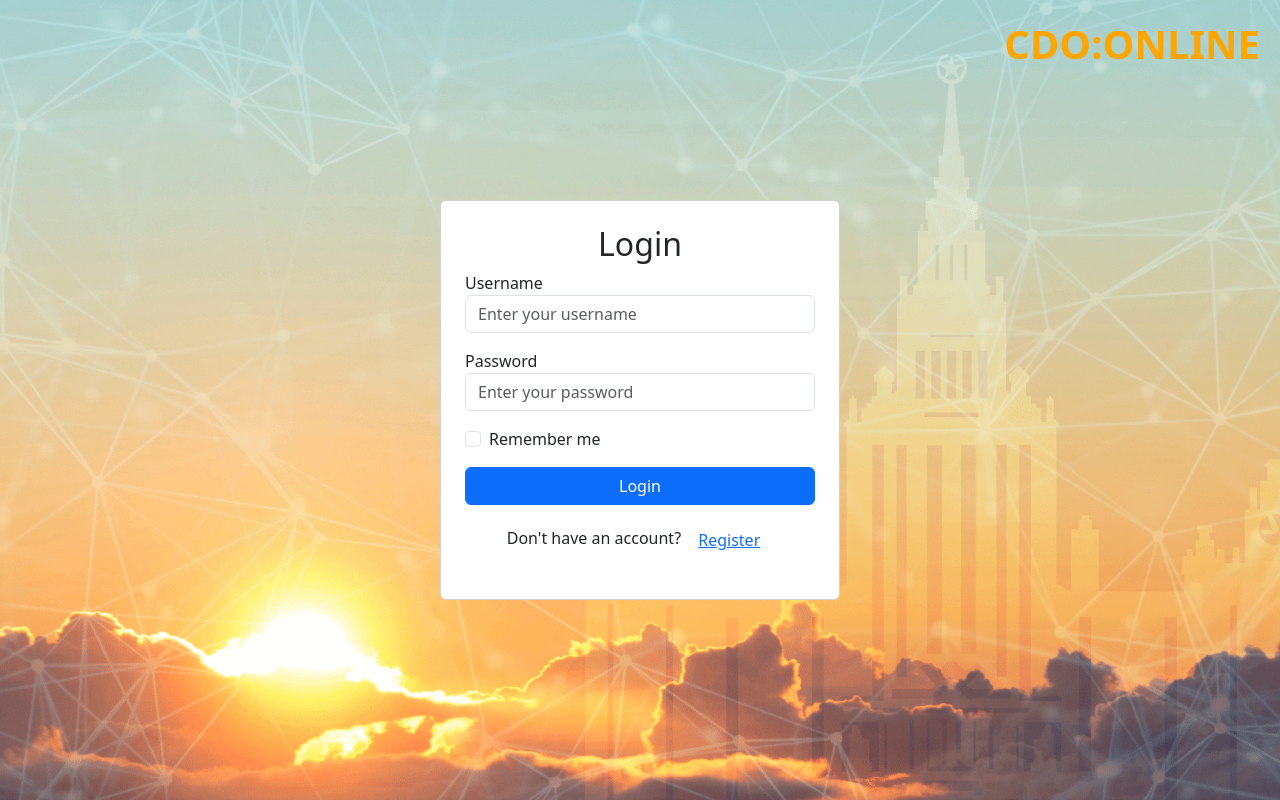
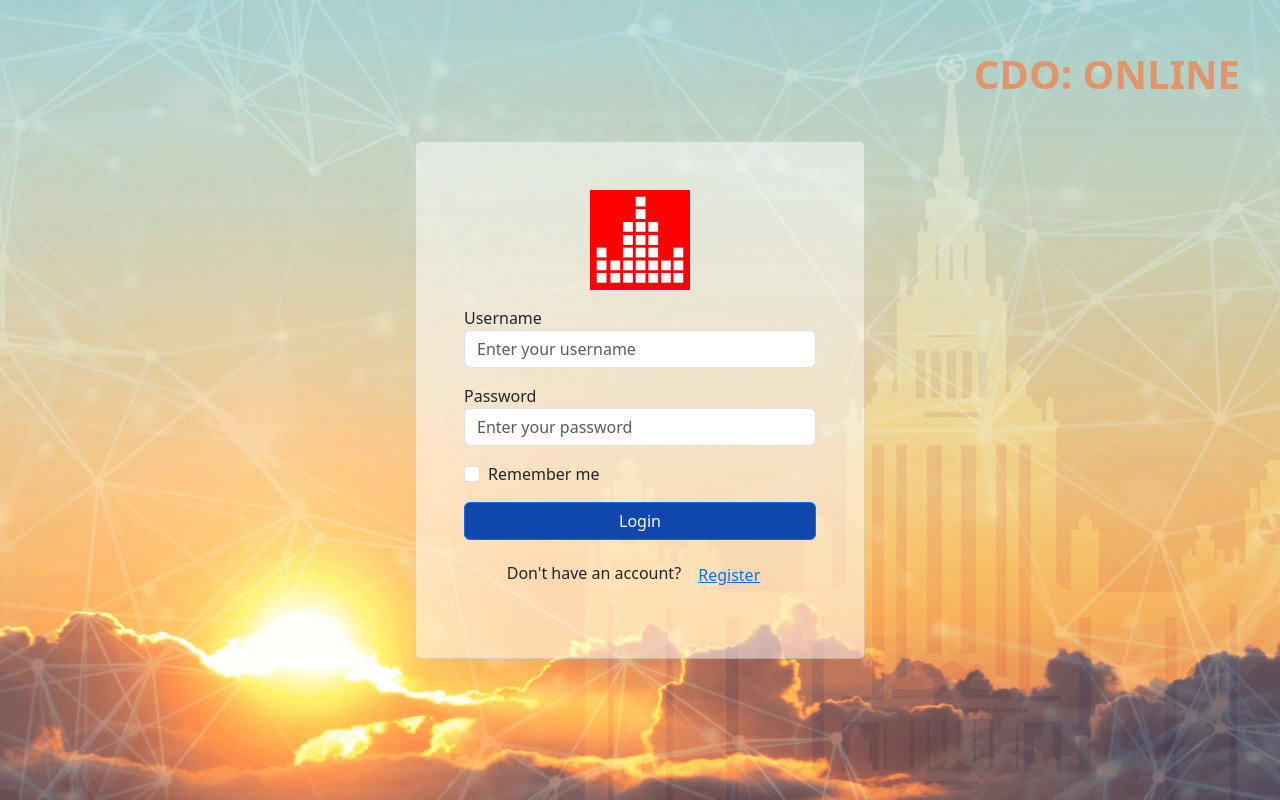
Before and after one commit to Vostrikov2014/cdo, a React (Vite) app in the folder cdo-front/: page / in a window 1280 px wide. Built offline with nearby package versions, Linux system fonts and the light colour scheme.

Commit message:
add logo

```diff
--- a/cdo-front/src/App.jsx
+++ b/cdo-front/src/App.jsx
@@ -1,5 +1,5 @@
 import React from 'react';
-import {BrowserRouter as Router, Route, Routes} from 'react-router-dom';
+import {BrowserRouter as Router, Route, Routes, useLocation} from 'react-router-dom';
 import Home from './components/Home.jsx';
 import Login from './components/Login.jsx';
 import Register from './components/Register.jsx';
@@ -7,8 +7,14 @@ import Conference from "./components/Conference.jsx";
 import CreateConference from "./components/CreateConference.jsx";
 import ConferenceList from "./components/ConferenceList.jsx";
 import ConferenceDetails from "./components/ConferenceDetails.jsx";
+import Logo from './components/Logo.jsx';
 
 const App = () => {
+    const location = useLocation();
+
+    // Conditionally render the Logo component based on the current path
+    const showLogo = location.pathname !== '/' && location.pathname !== '/login';
+
     return (
         <div className="d-flex justify-content-center align-items-center"
              style={{
@@ -19,20 +25,39 @@ const App = () => {
                  backgroundPosition: 'center',
                  backgroundRepeat: 'no-repeat'
              }}>
-            <Router>
+            {showLogo && (
+                <div className="position-absolute top-0 start-0 p-5">
+                    <Logo/>
+                </div>
+            )}
+            <h1
+                style={{
+                    color: '#e0956a',
+                    position: 'absolute', // Абсолютное позиционирование
+                    top: '50px',
+                    right: '40px',        // Привязка к правому верхнему углу
+                    fontWeight: 'bold'
+                }}>
+                CDO: ONLINE
+            </h1>
             <Routes>
                 <Route path="/" element={<Login/>}/>
                 <Route path="/login" element={<Login/>}/>
                 <Route path="/register" element={<Register/>}/>
                 <Route path="/home" element={<Home/>}/>
-                    <Route path="/create-conference" element={<CreateConference />}/>
-                    <Route path="/list-conference" element={<ConferenceList />}/>
-                    <Route path="/conference/:roomName" element={<Conference />}/>
-                    <Route path="/conference-details/:id" element={<ConferenceDetails />}/>
+                <Route path="/create-conference" element={<CreateConference/>}/>
+                <Route path="/list-conference" element={<ConferenceList/>}/>
+                <Route path="/conference/:roomName" element={<Conference/>}/>
+                <Route path="/conference-details/:id" element={<ConferenceDetails/>}/>
             </Routes>
-            </Router>
         </div>
     );
 };
 
-export default App;
+const AppWrapper = () => (
+    <Router>
+        <App/>
+    </Router>
+);
+
+export default AppWrapper;
--- a/cdo-front/src/components/ConferenceList.jsx
+++ b/cdo-front/src/components/ConferenceList.jsx
@@ -27,19 +27,26 @@ const ConferenceList = () => {
     if (error) return <div>{error}</div>;
 
     return (
-        <div className="container mt-5">
-            <h2 className="text-center mb-4" style={{ fontWeight: 'bold' }}>Your Conferences</h2>
+        <div className="container"
+             style={{minHeight: '100vh', paddingTop: '40px'}}
+        >
+            <h2 className="text-center mb-4" style={{fontWeight: 'bold'}}>Your Conferences</h2>
             <div className="row">
                 {conferences.length > 0 ? (
                     conferences.map((conference) => (
                         <div className="col-md-4 mb-4" key={conference.id}>
-                            <div className="card">
+                            <div className="card" style={{
+                                backgroundColor: 'rgba(255, 255, 255, 0.5)',
+                                border: '1px solid rgba(0, 0, 0, 0.1)',
+                            }}>
                                 <div className="card-body">
                                     <h5 className="card-title">{conference.conferenceName}</h5>
-                                    <p className="card-text">Start Time: {new Date(conference.startTime).toLocaleString()}</p>
-                                    <p className="card-text">End Time: {new Date(conference.endTime).toLocaleString()}</p>
-                                    <a href={`/conference/${conference.conferenceName}`} className="btn btn-primary">
-                                        View Conference
+                                    <p className="card-text">Start
+                                        Time: {new Date(conference.startTime).toLocaleString()}</p>
+                                    <p className="card-text">End
+                                        Time: {new Date(conference.endTime).toLocaleString()}</p>
+                                    <a href={`/conference/${conference.conferenceName}`} className="btn btn-primary" style={{backgroundColor: '#0f47ad'}}>
+                                        Start conf
                                     </a>
                                 </div>
                             </div>
--- a/cdo-front/src/components/CreateConference.jsx
+++ b/cdo-front/src/components/CreateConference.jsx
@@ -50,7 +50,12 @@ const CreateConference = () => {
     };
 
     return (
-        <div className="card p-4" style={{ width: '400px' }}>
+        <div className="card p-5"
+             style={{
+                 width: '450px',
+                 backgroundColor: 'rgba(255, 255, 255, 0.5)',
+                 border: '1px solid rgba(0, 0, 0, 0.1)',
+             }}>
             <h2>Create conference</h2>
             <form onSubmit={handleSubmit}>
                 <div className="mb-3">
@@ -82,7 +87,7 @@ const CreateConference = () => {
                         required
                     />
                 </div>
-                <button type="submit" className="btn btn-primary w-100">Create</button>
+                <button type="submit" className="btn btn-primary w-100" style={{backgroundColor: '#0f47ad'}}>Create</button>
             </form>
         </div>
     );
--- a/cdo-front/src/components/Home.jsx
+++ b/cdo-front/src/components/Home.jsx
@@ -35,33 +35,37 @@ const Home = () => {
                 padding: '20px',        // Отступы
                 color: 'wight'
             }}>
-
-            <h1
-                style={{
-                    color: 'orange',
-                    position: 'absolute', // Абсолютное позиционирование
-                    top: '20px',
-                    right: '20px',        // Привязка к правому верхнему углу
-                    fontWeight: 'bold'
-                }}>
-                CDO:ONLINE
-            </h1>
-
             <div className="container mt-5">
-                <h1>Welcom!</h1>
-                <a href="/create-conference">Create new conference</a>
-                <h2 className="text-center mb-4" style={{fontWeight: 'bold'}}>Your Conferences</h2>
+                <h1 className="text-center mb-4" style={{fontWeight: 'bold'}}>Your Conferences</h1>
+                <div className="d-flex justify-content mb-4">
+                    <a href="/create-conference"
+                       className="btn btn-lg"
+                       style={{
+                           fontWeight: 'bold',
+                           backgroundColor: '#e0956a',  // Light green color
+                           color: 'white',              // Text color
+                           border: '1px solid rgba(0, 0, 0, 0.1)'  // Light border for better visibility
+                       }}>
+                        Create New Conference
+                    </a>
+                </div>
                 <div className="row">
                     {conferences.length > 0 ? (
                         conferences.map((conference) => (
                             <div className="col-md-4 mb-4" key={conference.id}>
-                                <div className="card">
+                                <div className="card" style={{
+                                    backgroundColor: 'rgba(255, 255, 255, 0.5)',
+                                    border: '1px solid rgba(0, 0, 0, 0.1)',
+                                }}>
                                     <div className="card-body">
                                         <h5 className="card-title">{conference.conferenceName}</h5>
-                                        <p className="card-text">Start Time: {new Date(conference.startTime).toLocaleString()}</p>
-                                        <p className="card-text">End Time: {new Date(conference.endTime).toLocaleString()}</p>
-                                        <a href={`/conference/${conference.conferenceName}`} className="btn btn-primary">
-                                            View Conference
+                                        <p className="card-text">Start
+                                            Time: {new Date(conference.startTime).toLocaleString()}</p>
+                                        <p className="card-text">End
+                                            Time: {new Date(conference.endTime).toLocaleString()}</p>
+                                        <a href={`/conference/${conference.conferenceName}`}
+                                           className="btn btn-primary" style={{backgroundColor: '#0f47ad'}}>
+                                            Start conf
                                         </a>
                                     </div>
                                 </div>
@@ -75,7 +79,6 @@ const Home = () => {
                 </div>
             </div>
         </div>
-
     )
 };
 
--- a/cdo-front/src/components/Login.jsx
+++ b/cdo-front/src/components/Login.jsx
@@ -17,20 +17,15 @@ const Login = () => {
     };
 
     return (
-        <div>
-            <h1
+        <div className="card p-5"
              style={{
-                    color: 'orange',
-                    position: 'absolute',
-                    top: '20px',
-                    right: '20px',
-                    fontWeight: 'bold'
-                }}
-            >
-                CDO:ONLINE
-            </h1>
-            <div className="card p-4" style={{width: '400px'}}>
-                <h2 className="text-center">Login</h2>
+                 width: '450px',
+                 backgroundColor: 'rgba(255, 255, 255, 0.5)',
+                 border: '1px solid rgba(0, 0, 0, 0.1)',
+             }}>
+            <div className="text-center mb-3">
+                <img src="/images/logocdo.svg" alt="Logo" style={{width: '100px'}}/>
+            </div>
             <form onSubmit={handleLogin}>
                 <div className="form-group mb-3">
                     <label>Username</label>
@@ -47,11 +42,10 @@ const Login = () => {
                     <input type="checkbox" className="form-check-input" id="rememberMe"/>
                     <label className="form-check-label" htmlFor="rememberMe">Remember me</label>
                 </div>
-                    <button type="submit" className="btn btn-primary w-100">Login</button>
+                <button type="submit" className="btn btn-primary w-100" style={{backgroundColor: '#0f47ad'}}>Login</button>
             </form>
             <div className="mt-3 text-center">
                 <p>Don't have an account? <a href="/register" className="btn btn-link">Register</a></p>
-                </div>
             </div>
         </div>
     );
--- /dev/null
+++ b/cdo-front/src/components/Logo.jsx
@@ -0,0 +1,13 @@
+// src/components/Logo.jsx
+import React from 'react';
+import { Link } from 'react-router-dom';
+
+const Logo = () => {
+    return (
+        <Link to="/home">
+            <img src="/images/logocdo.svg" alt="Logo" style={{ width: '55px', height: 'auto' }} />
+        </Link>
+    );
+};
+
+export default Logo;
```
Also changed, not shown: cdo-front/public/images/logocdo.svg (added), cdo-front/public/images/msu.jpg (deleted). Lines whose indentation alone changed are shown as unchanged.
